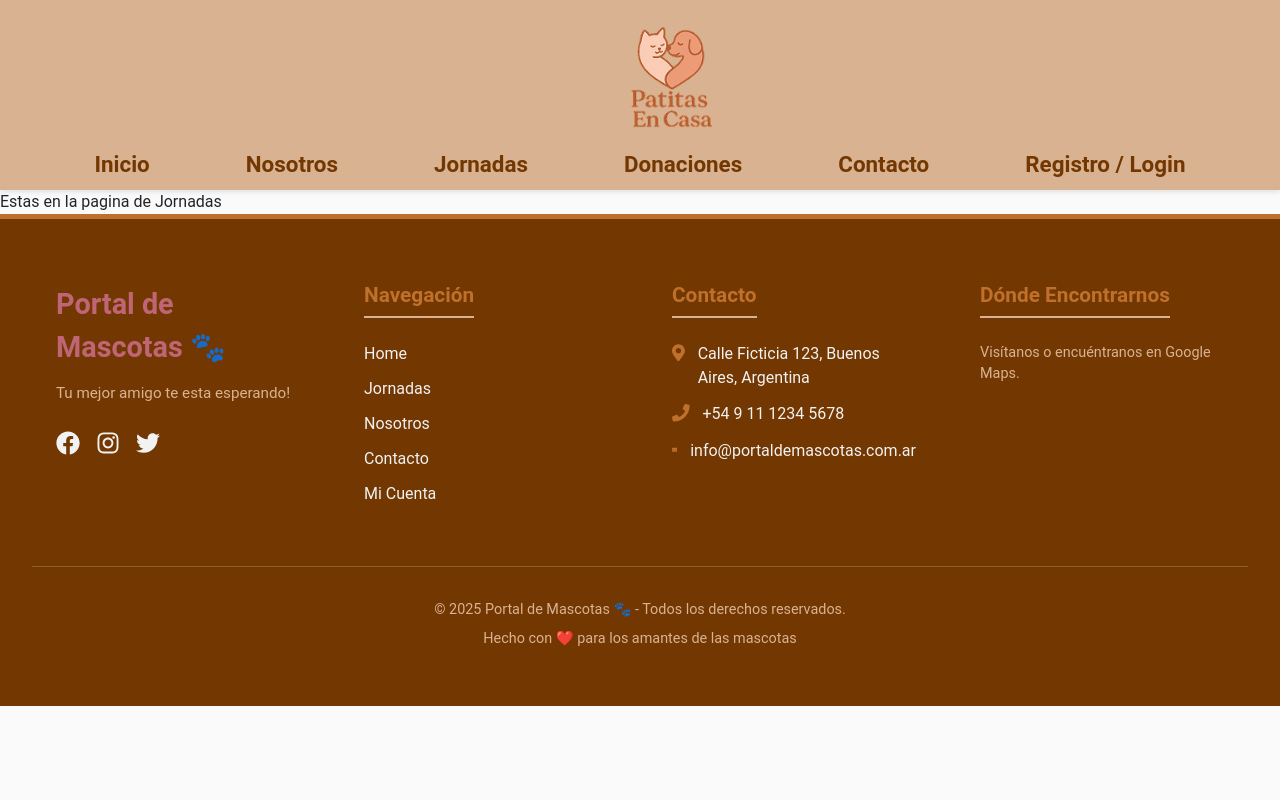
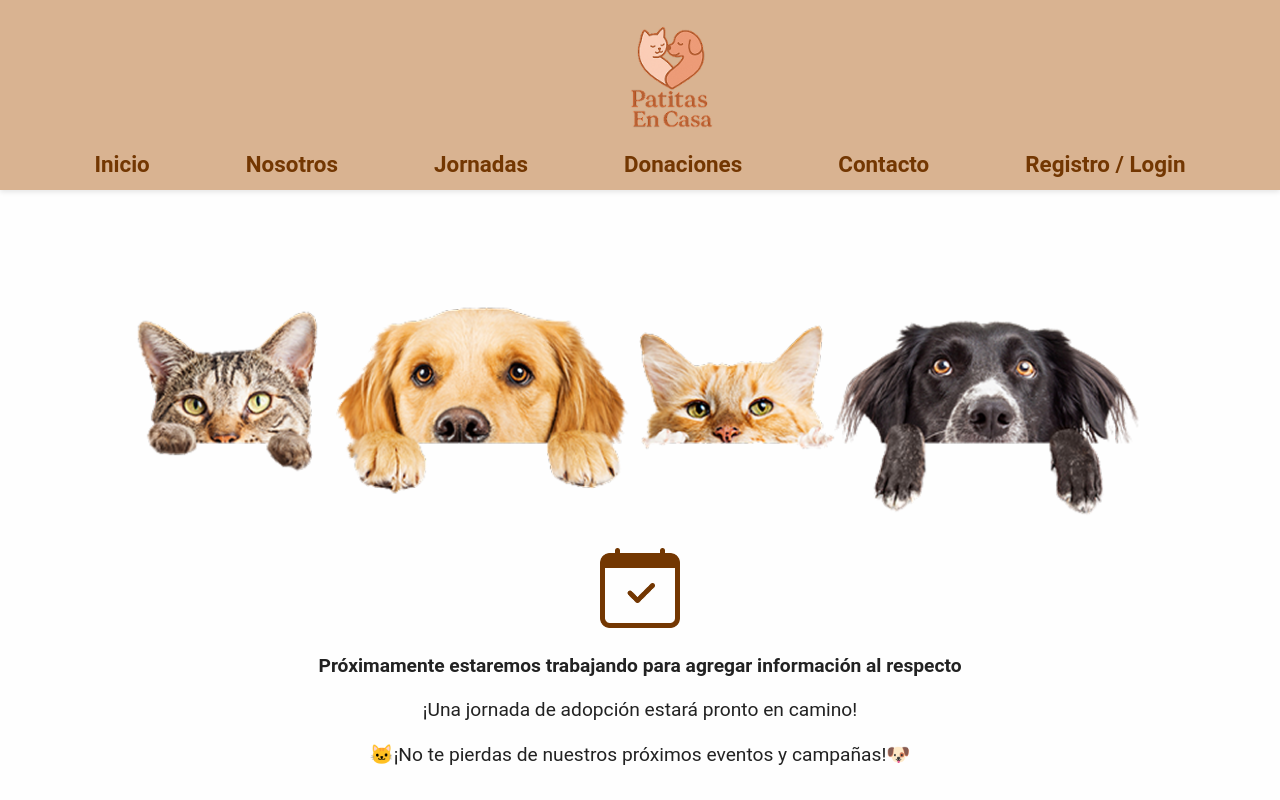
Before and after one commit to JesyGomez/PortalMascotas-PoloIT, a React (Create React App) app: page /jornadas in a window 1280 px wide. Shown: the top 800 px of the page. Built offline with nearby package versions, Linux system fonts and the light colour scheme.

Commit message:
Actualización de Jornadas

```diff
--- a/src/Jornadas/pages/Jornadas.jsx
+++ b/src/Jornadas/pages/Jornadas.jsx
@@ -1,9 +1,25 @@
 import React from 'react'
+import '../../styles/jornadas.css';
+
 
 function Jornadas() {
   return (
-    <div>
-      Estas en la pagina de Jornadas
+    <div className="jornadas-container">
+      <img src="/mascotas4.png" alt="Mascotas asomadas" className="mascotas-img" />
+
+      <img src="/calendarCheck.png" alt="Calendario" className="calendar-icon" />
+
+      <p className="jornadas-text bold">
+        Próximamente estaremos trabajando para agregar información al respecto
+      </p>
+
+      <p className="jornadas-text">¡Una jornada de adopción estará pronto en camino!</p>
+
+      <p className="jornadas-text">
+        <span role="img" aria-label="gato">🐱</span>
+        ¡No te pierdas de nuestros próximos eventos y campañas!
+        <span role="img" aria-label="perro">🐶</span>
+      </p>
     </div>
   )
 }
--- /dev/null
+++ b/src/styles/jornadas.css
@@ -0,0 +1,37 @@
+.jornadas-container {
+  text-align: center;
+  background-color: #fefefe;
+  min-height: 100vh;
+  display: flex;
+  flex-direction: column;
+  align-items: center;
+  justify-content: flex-start;
+}
+
+.mascotas-img {
+  width: 100%;
+  max-width: 1200px;
+  height: auto;
+}
+
+.calendar-icon {
+  width: 80px;
+  height: auto;
+  margin-bottom: 1.5rem;
+}
+
+.jornadas-text {
+  font-size: 1.2rem;
+  margin-bottom: 1rem;
+  color: #222;
+}
+
+.bold {
+  font-weight: bold;
+}
+
+@media (max-width: 576px) {
+.jornadas-container {
+  justify-content: center;
+}
+}
```
Also changed, not shown: src/styles/donaciones.css (added).
